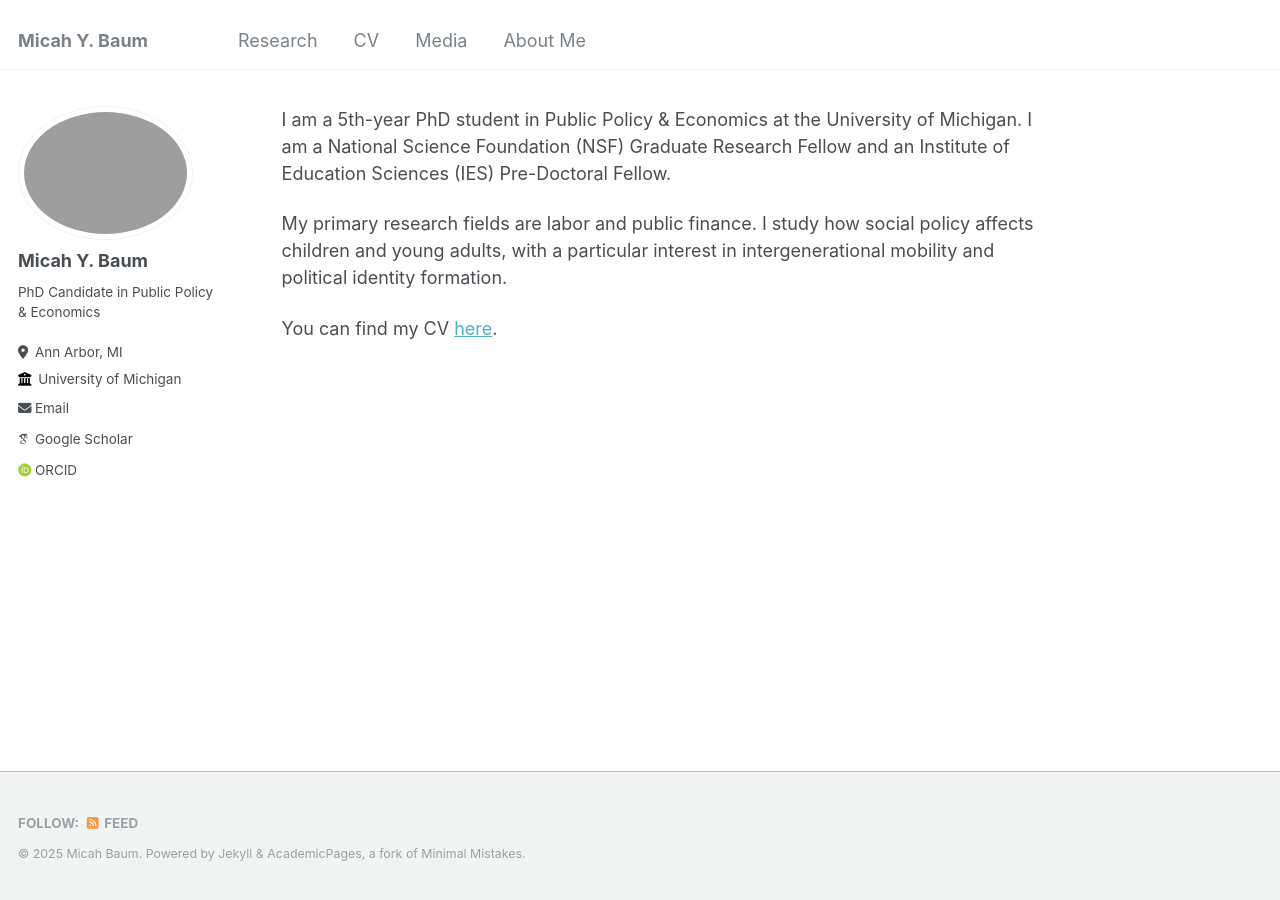
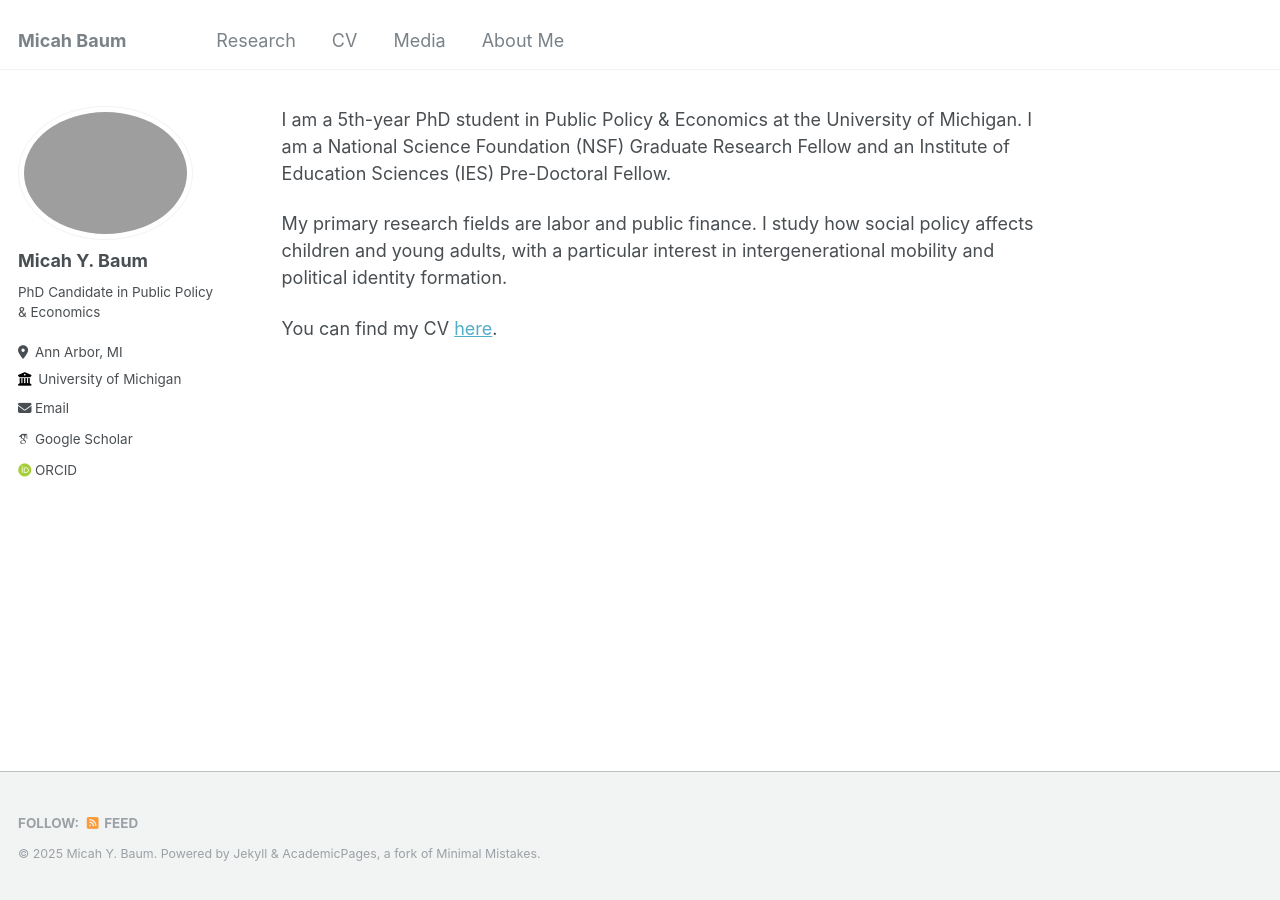
Before and after one commit to micah-baum/micah-baum.github.io, a Jekyll site: the page built from _pages/about.md, in a window 1280 px wide. Built offline with Jekyll 4.4.1, drawn with Linux system fonts in a browser that asks for light colours; some web fonts are replaced.

```diff
--- a/_config.yml
+++ b/_config.yml
@@ -8,9 +8,9 @@
 
 # Basic Site Settings
 locale                   : "en-US"
-title                    : "Micah Y. Baum"
+title                    : "Micah Baum"
 title_separator          : "-"
-name                     : &name "Micah Baum"
+name                     : &name "Micah Y. Baum"
 description              : &description "personal description"
 url                      : https://micah-baum.github.io # the base hostname & protocol for your site e.g. "https://mmistakes.github.io"
 baseurl                  : "" # the subpath of your site, e.g. "/blog"
```
